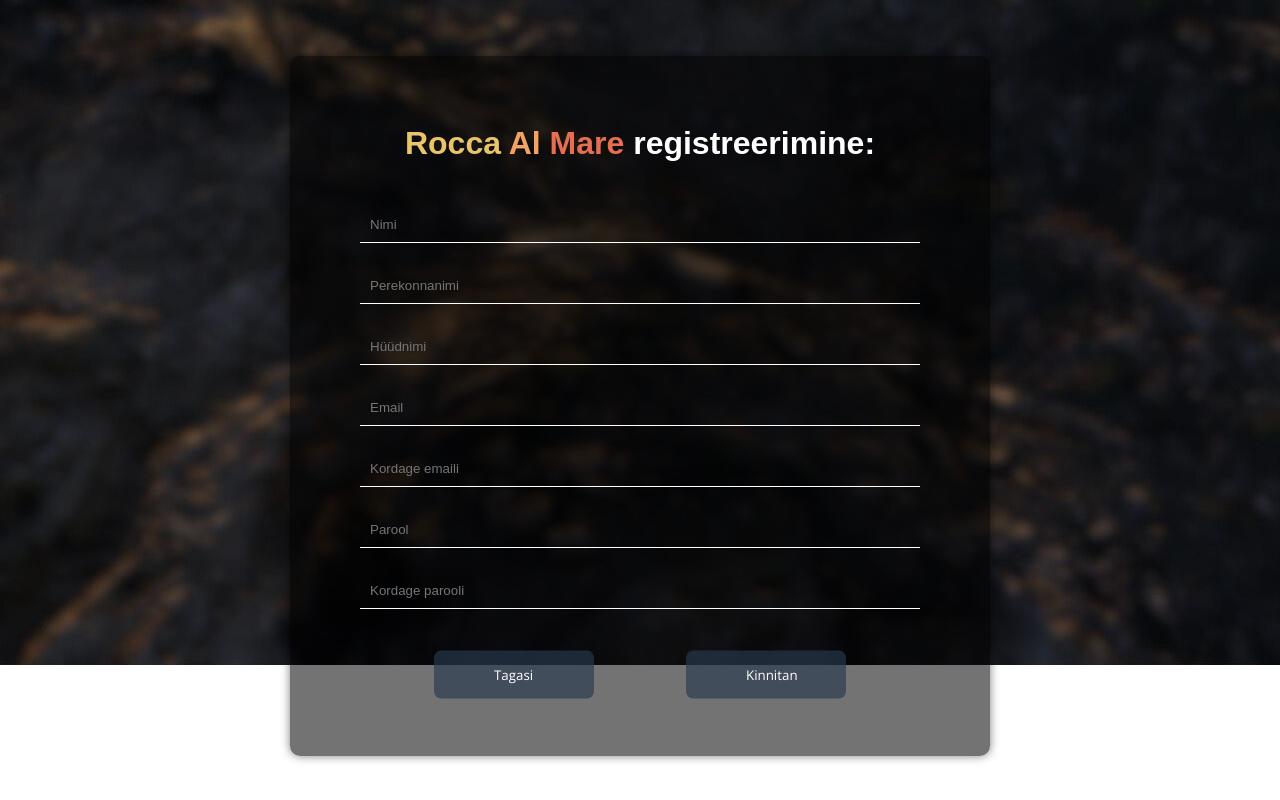
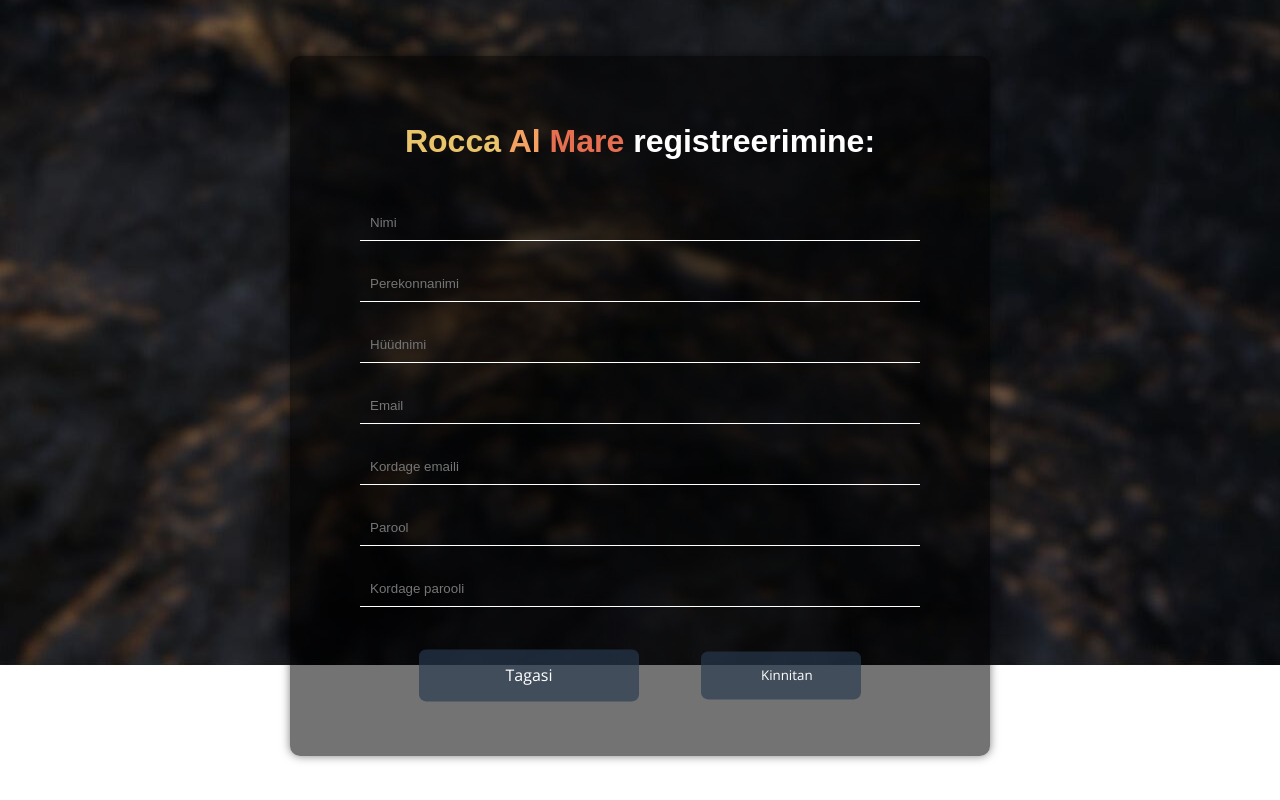
Before and after one commit to ljoha5/loosimineroca, a plain HTML site: page index.html in a window 1280 px wide. Shown: the part 794-1594 px from the top of the page. Drawn offline with nearby package versions, Linux system fonts and the light colour scheme; a web font is replaced by a local one.

Commit message:
Update index.html

```diff
--- a/index.html
+++ b/index.html
@@ -41,7 +41,7 @@
 
             <input class="inp" type="password" placeholder="Kordage parooli" id="confirm-password" name="confirm-password" required>
             <div style="translate: 0% 20%; width: 90%; display: flex; justify-content: space-between; align-items: center; margin: 0 auto;">
-            	<button style="padding: 15px 100px 15px 60px; cursor: pointer; border: none;" href="#home" class="button_sub">Tagasi</button>
+            	<a style="cursor: pointer; border: none;" href="#home" class="button_sub">Tagasi</a>
             	<button type="submit" style="padding: 15px 100px 15px 60px; cursor: pointer; border: none;" onclick="success()" class="button_sub">Kinnitan</button>
             </div>
 
```
